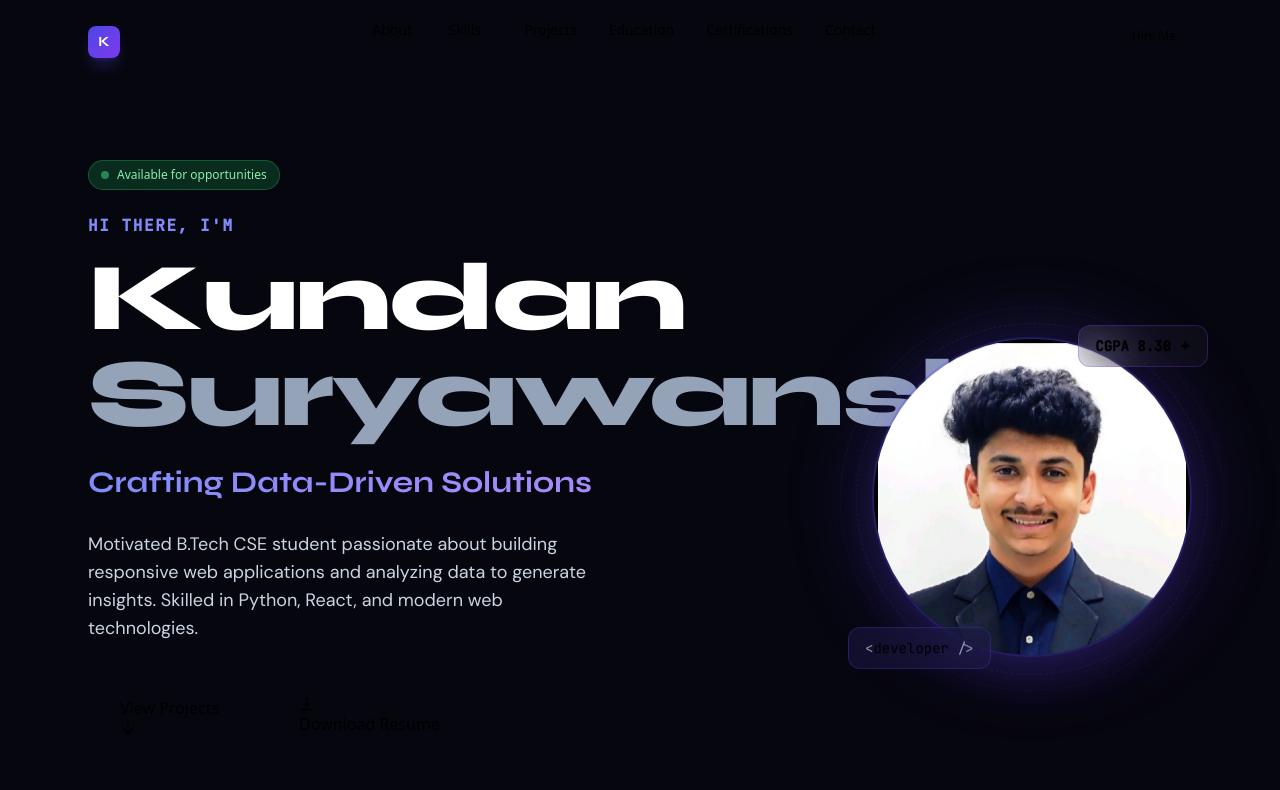
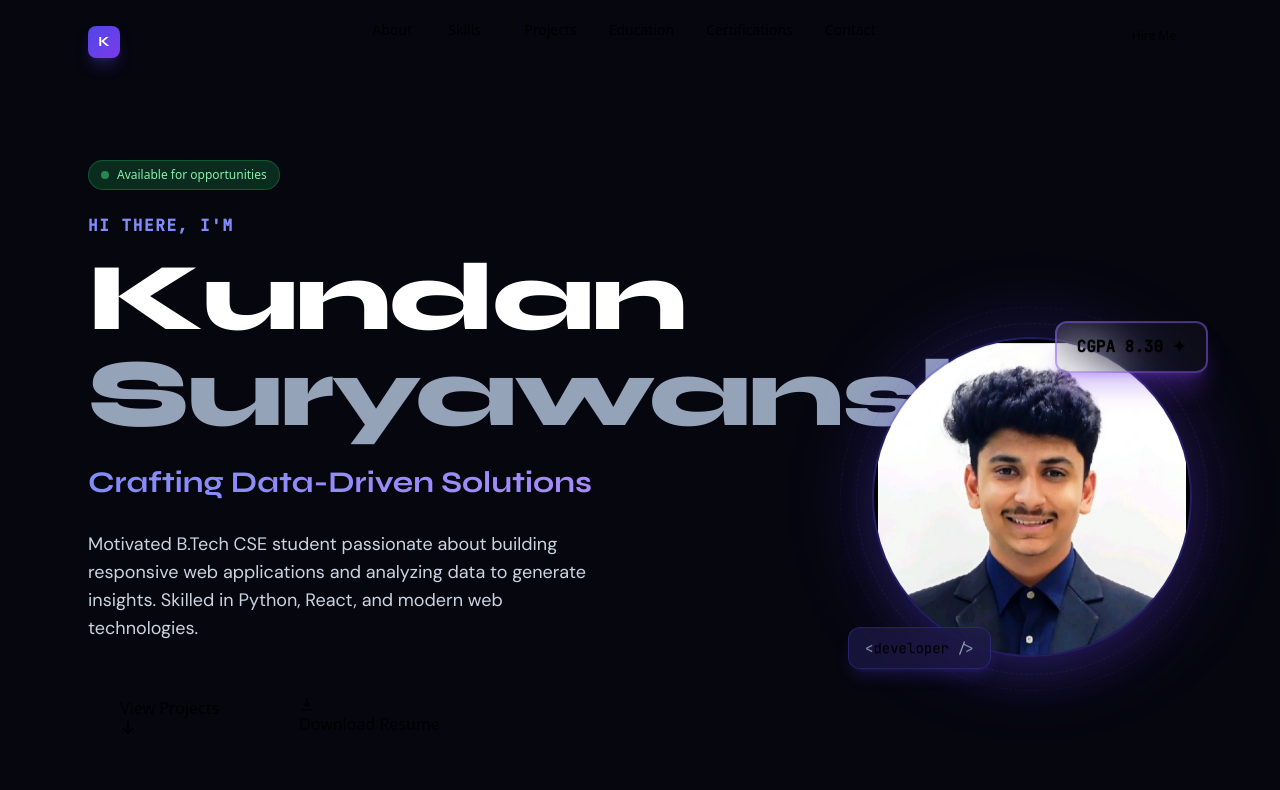
Before and after one commit to kundansurya26/Portfolio-Website, a React (Vite) app: page / in a window 1280 px wide. Shown: the top 790 px of the page. Built offline with nearby package versions, Linux system fonts and the light colour scheme.

Commit message:
Update Hero.jsx

```diff
--- a/src/components/Hero.jsx
+++ b/src/components/Hero.jsx
@@ -115,18 +115,15 @@ export default function Hero() {
               Hi there, I'm
             </motion.p>
 
-            {/* FIX: Larger name on mobile */}
             <motion.h1 variants={itemVariants} className="font-display font-extrabold text-5xl sm:text-6xl md:text-7xl lg:text-8xl text-white leading-[1.1] sm:leading-none mb-3 sm:mb-4 tracking-tight">
               Kundan<br />
               <span className="text-slate-400">Suryawanshi</span>
             </motion.h1>
 
-            {/* FIX: Typing effect more visible */}
             <motion.div variants={itemVariants} className="font-display text-xl sm:text-2xl md:text-3xl text-white mb-4 sm:mb-6 h-10 sm:h-12 flex items-center justify-center lg:justify-start">
               <TypingEffect />
             </motion.div>
 
-            {/* FIX: Description text with better contrast */}
             <motion.p variants={itemVariants} className="text-slate-300 text-base sm:text-lg leading-relaxed mb-6 sm:mb-10 max-w-lg mx-auto lg:mx-0 font-body">
               Motivated B.Tech CSE student passionate about building responsive web applications
               and analyzing data to generate insights. Skilled in Python, React, and modern web technologies.
@@ -201,26 +198,28 @@ export default function Hero() {
                   />
                 </div>
 
-                {/* FIX: Badges with better visibility */}
+                {/* Developer Badge */}
                 <motion.div
                   initial={{ opacity: 0, scale: 0 }}
                   animate={{ opacity: 1, scale: 1 }}
                   transition={{ delay: 1, duration: 0.5 }}
-                  className="absolute -bottom-2 -left-4 sm:-bottom-3 sm:-left-6 glass rounded-xl px-3 py-2 sm:px-4 sm:py-2.5 text-xs sm:text-sm font-mono text-brand-300 border border-brand-600/30 bg-brand-900/50 backdrop-blur-xl"
+                  className="absolute -bottom-2 -left-4 sm:-bottom-3 sm:-left-6 glass rounded-xl px-3 py-2 sm:px-4 sm:py-2.5 text-xs sm:text-sm font-mono text-brand-300 border border-brand-600/30 bg-brand-900/70 backdrop-blur-xl shadow-lg shadow-brand-600/20"
                 >
                   <span className="text-slate-400">&lt;</span>
                   developer
                   <span className="text-slate-400"> /&gt;</span>
                 </motion.div>
 
-                {/* FIX: CGPA badge more visible */}
+                {/* FIX: CGPA Badge - More visible with better styling */}
                 <motion.div
                   initial={{ opacity: 0, scale: 0 }}
                   animate={{ opacity: 1, scale: 1 }}
                   transition={{ delay: 1.2, duration: 0.5 }}
-                  className="absolute -top-2 -right-3 sm:-top-3 sm:-right-4 glass rounded-xl px-3 py-2 sm:px-4 sm:py-2.5 text-xs sm:text-sm font-mono text-accent-300 border border-accent-600/30 bg-accent-900/50 backdrop-blur-xl font-bold"
+                  className="absolute -top-3 -right-3 sm:-top-4 sm:-right-4 glass rounded-xl px-3 py-2 sm:px-5 sm:py-3 text-xs sm:text-sm font-mono border-2 border-accent-500/50 bg-gradient-to-br from-accent-900/90 to-brand-900/90 backdrop-blur-xl shadow-xl shadow-accent-600/30"
                 >
-                  CGPA 8.30 ✦
+                  <span className="text-accent-300 font-bold text-sm sm:text-base">
+                    CGPA 8.30 ✦
+                  </span>
                 </motion.div>
               </motion.div>
             </div>
```
